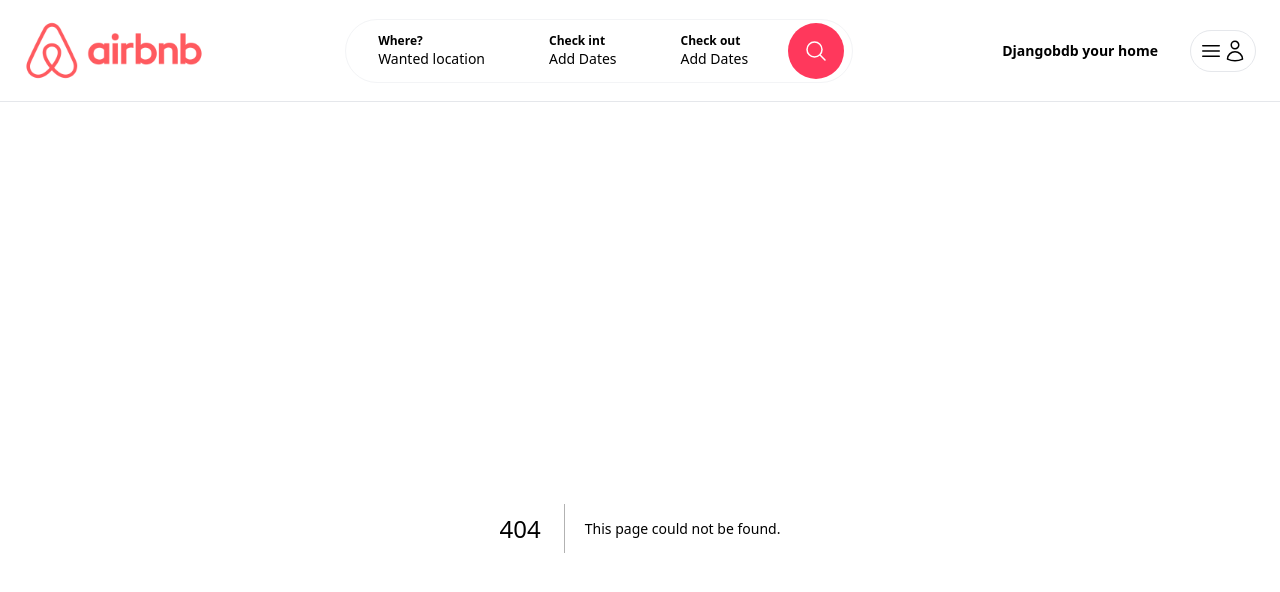
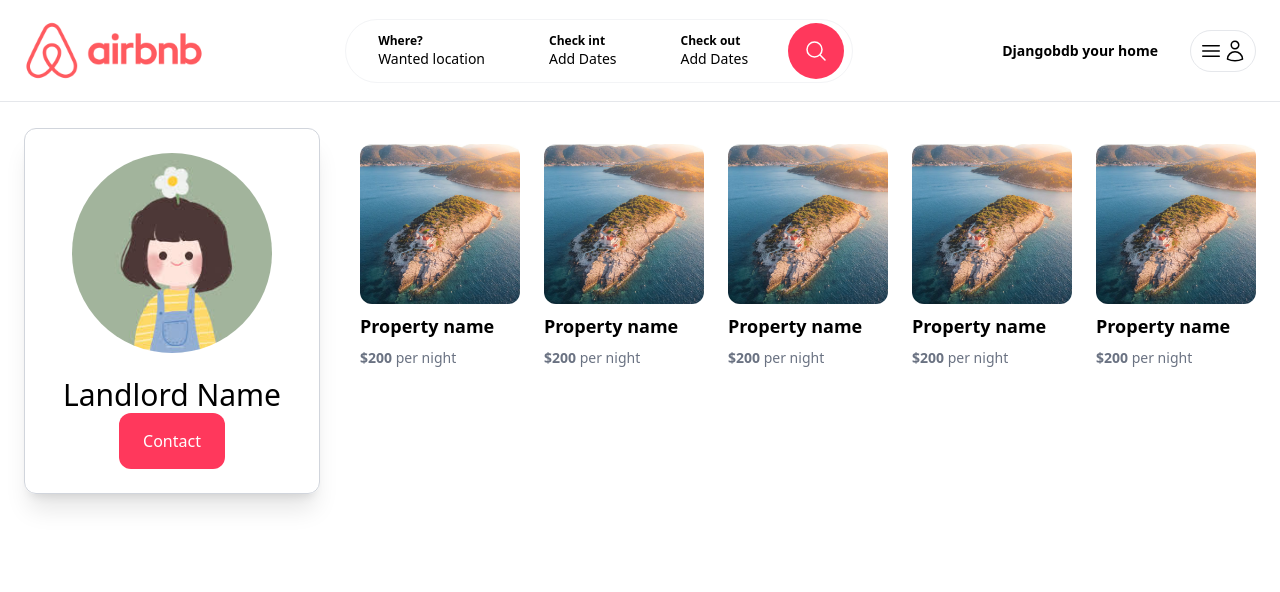
Before and after one commit to MeyiGi/airbnb-clone-frontend, a Next.js app: page /landlord/1 in a window 1280 px wide. Before the commit this address had no page. Shown: the top 592 px of the page. Built offline with nearby package versions, Linux system fonts and the light colour scheme.

Commit message:
✨ feat: add detailed information to user profile

```diff
--- /dev/null
+++ b/app/components/ContactButton.tsx
@@ -0,0 +1,7 @@
+export default function ContactButton() {
+    return (
+        <div className="py-4 cursor-pointer hover:bg-[#d50027] transition px-6 bg-[#ff385c] text-white rounded-xl">
+            Contact
+        </div>
+    )
+}
--- /dev/null
+++ b/app/landlord/[id]/page.tsx
@@ -0,0 +1,34 @@
+import Image from "next/image";
+import ProfilePicture from "@/public/profile_picture_2.jpg";
+import ContactButton from "@/app/components/ContactButton";
+import PropertyList from "@/app/components/properties/PropertyList";
+
+export default function LandlordDetailPage() {
+  return (
+    <main className="max-w-[1500px] mx-auto px-6 pb-6">
+      <div className="grid grid-cols-1 md:grid-cols-4 gap-4">
+        <aside className="col-span-1 mb-4 ">
+          <div className="flex flex-col items-center p-6 rounded-xl border border-gray-300 shadow-xl">
+            <Image
+              src={ProfilePicture}
+              alt="Landlord name"
+              width={200}
+              height={200}
+              className="rounded-full"
+            />
+
+            <h1 className="mt-6 text-3xl">Landlord Name</h1>
+
+            <ContactButton />
+          </div>
+        </aside>
+
+        <div className="col-span-1 md:col-span-3 pl-0 md:pl-6">
+          <div className="mt-4 grid grid-cols-1 md:grid-cols-3 lg:grid-cols-5 gap-6">
+            <PropertyList />
+          </div>
+        </div>
+      </div>
+    </main>
+  );
+}
```
Also changed, not shown: 1 other file (tests, documents, lock files or other folders).
